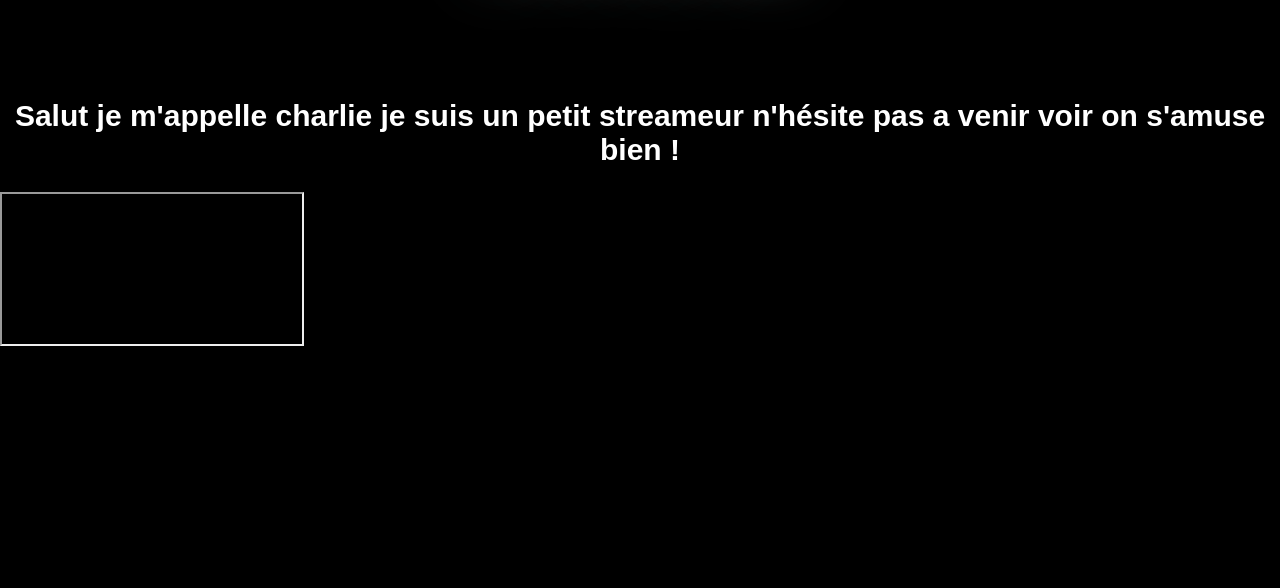
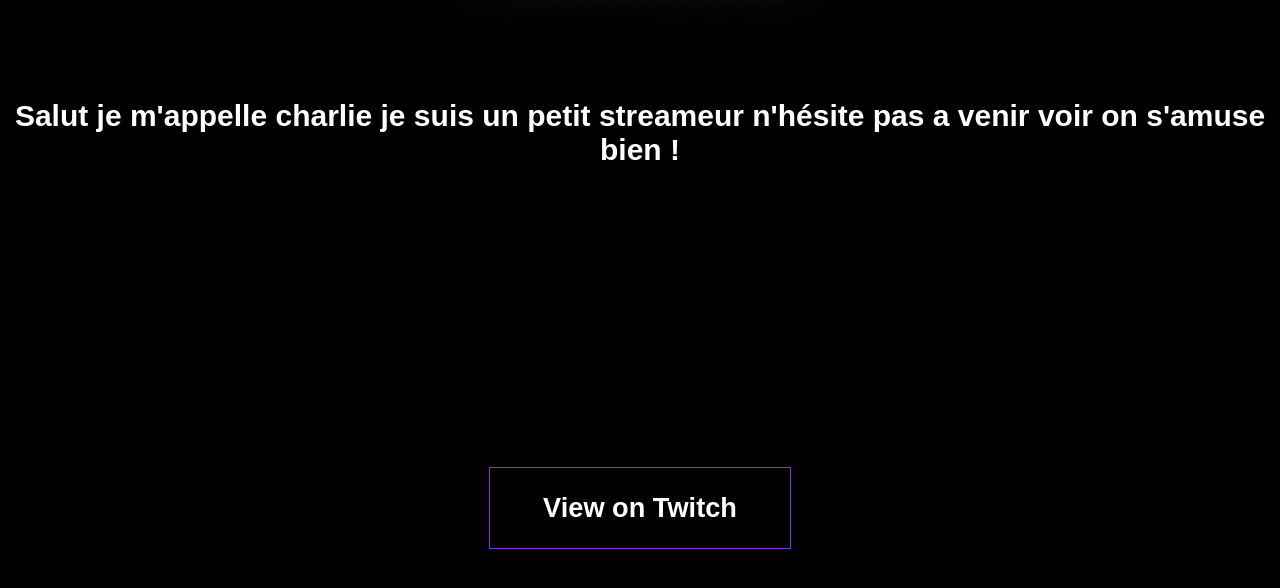
Before and after one commit to chaazow/Twitch, a plain HTML site: page index.html in a window 1280 px wide. Shown: the part 148-736 px from the top of the page. Drawn offline with Linux system fonts and the light colour scheme.

Commit message:
Update index.html

```diff
--- a/index.html
+++ b/index.html
@@ -9,7 +9,6 @@
     <img src="" alt="">
     <h1 id="titre">CHAAZOW</h1>
     <h2 id="bio">Salut je m'appelle charlie je suis un petit streameur n'hésite pas a venir voir on s'amuse bien !</h2>
-    <iframe src=”https://player.twitch.tv/?chaazow<chaazow, &parent=https://chaazow.github.io/Twitch/” </iframe>
       <a id="twi"href="https://www.twitch.tv/chaazow" target="_blank">View on Twitch</a>
   </body>
 </html>
```
